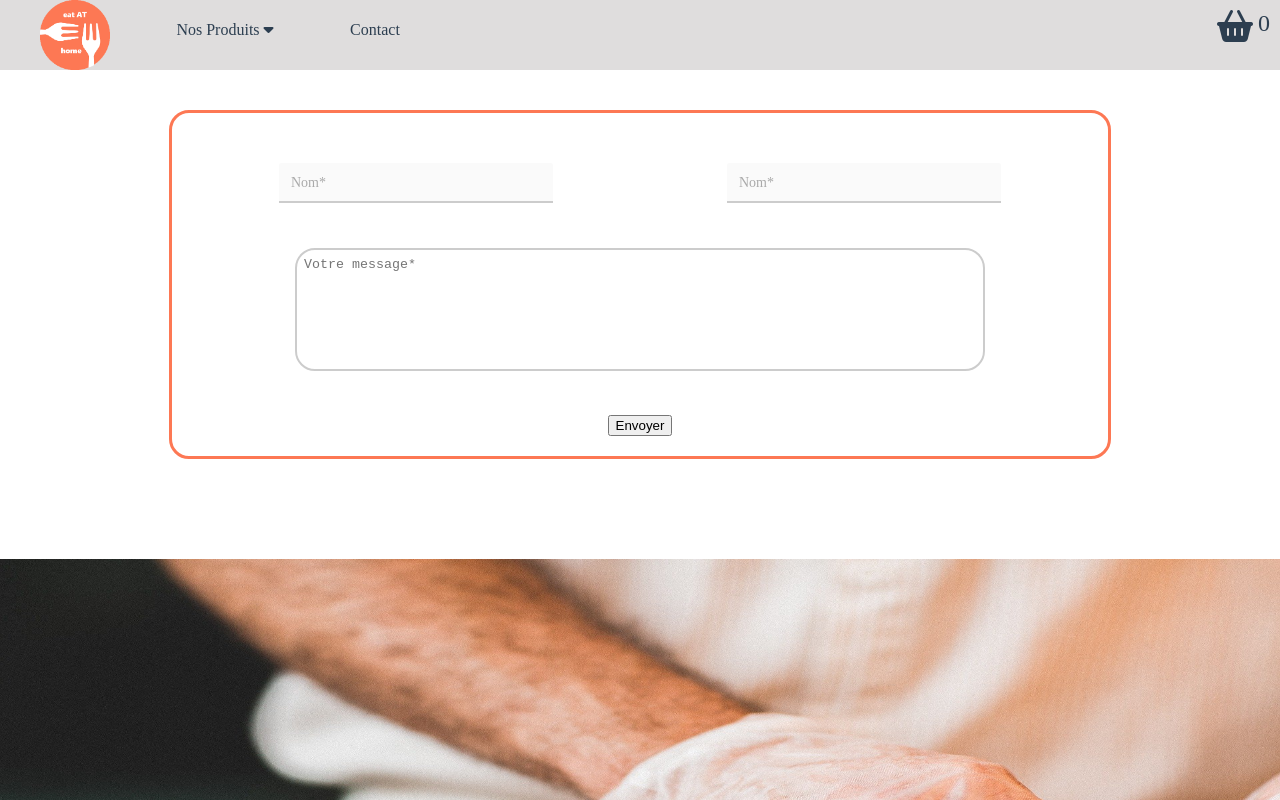
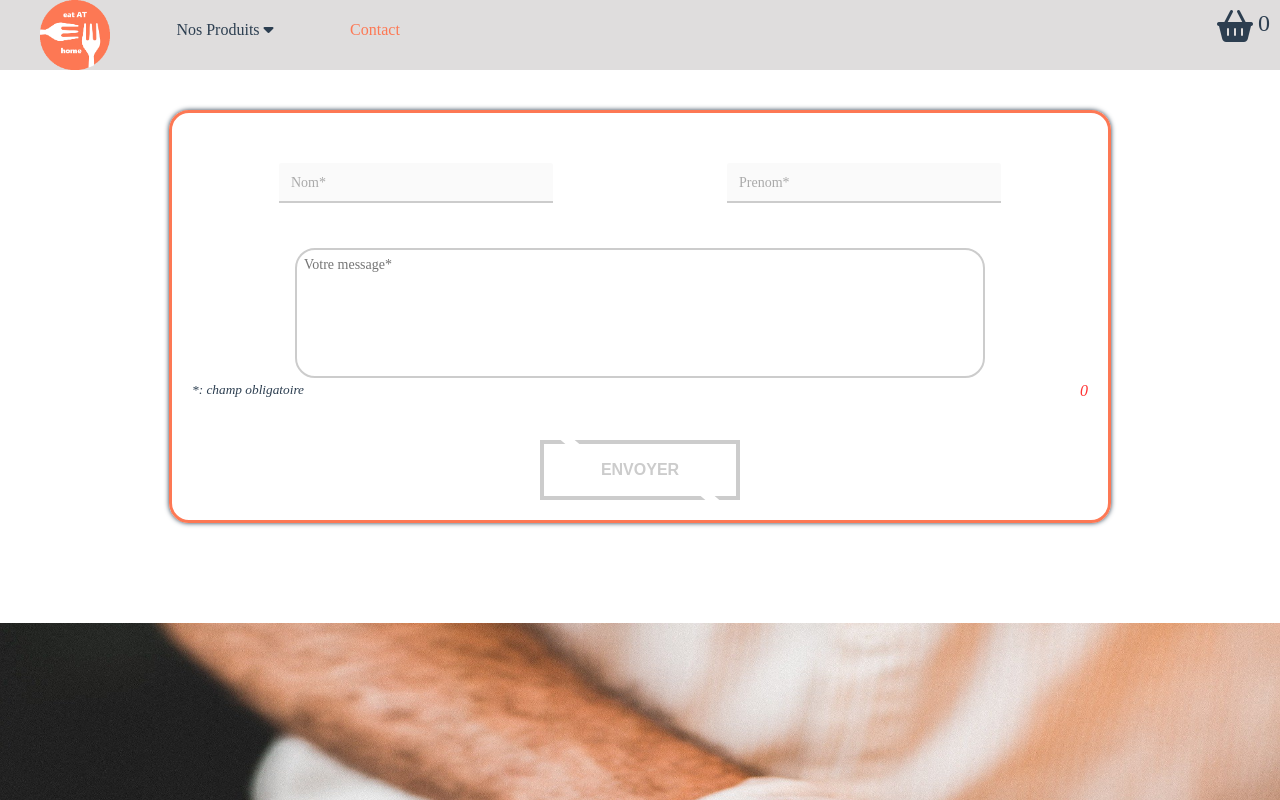
Before and after one commit to Tinquen59/eatAtHome, a Vue app: page /#/contact in a window 1280 px wide. Shown: the top 800 px of the page. Built offline with nearby package versions, Linux system fonts and the light colour scheme.

Commit message:
modif de la navbar / ajout de la verif du formulaire pour Contact

```diff
--- a/src/components/Navbar.vue
+++ b/src/components/Navbar.vue
@@ -71,6 +71,12 @@ header .navbar {
 
     &__menu {
         @include flexRow;
+
+         a {
+            &.router-link-exact-active {
+            color: #fd7854;
+            }
+        }
     }
 
     & ul {
@@ -100,6 +106,7 @@ header .navbar {
     &__menu {
         display: none;
         position: relative;
+        z-index: 1;
     }
 
     &:hover {
--- a/src/views/Contact.vue
+++ b/src/views/Contact.vue
@@ -1,37 +1,45 @@
 <template>
   <div class="container">
-    <form class="form">
-      <!-- <div class="form__field">
-        <input class="form__field--input"
-          type="text"
-          placeholder="Nom*"
-          v-model="nom"
-        />
-        <input class="form__field--input"
-          type="text"
-          placeholder="Prenom*"
-          v-model="prenom"
-        />
-      </div> -->
+    <div class="card__form">
+      <div class="alert alert--success" v-if="errors.length === 0 && displayAlert">
+        Formulaire bien envoyé
+      </div>
+      <div class="alert alert--error" v-if="errors.length">
+        <ul>
+          <li v-for="error in errors" :key="error.id">
+            <i class="fas fa-rocket"></i> {{ error }}
+          </li>
+        </ul>
+      </div>
+
+      <form class="form" @submit.prevent="submitForm">
         <div class="form__field">
           <label class="custom__field">
-          <input type="text" required/>
+            <input type="text" v-model="nom" required/>
             <span class="placeholder">Nom*</span>
           </label>
           <label class="custom__field">
-          <input type="text" required/>
-          <span class="placeholder">Nom*</span>
+            <input type="text" v-model="prenom" required/>
+            <span class="placeholder">Prenom*</span>
           </label>
         </div>
 
         <div class="form__message">
-        <textarea name="" id="" rows="7" placeholder="Votre message*" required></textarea>
+          <textarea name="" rows="7" placeholder="Votre message*" v-model="message" required></textarea>
+        </div>
+
+        <div class="form__information">
+          <small>*: champ obligatoire</small>
+          <span :class="changeColor">
+            {{ message.trim().length }}
+          </span>
         </div>
 
         <div class="submit__form">
           <button type="submit" class="submit--btn">Envoyer</button>
         </div>
       </form>
+    </div>
   </div>
 </template>
 
@@ -41,16 +49,53 @@ export default {
   data() {
     return {
       nom: '',
-      prenom: ''
+      prenom: '',
+      message: '',
+      errors: [],
+      displayAlert: false
+    }
+  },
+  computed: {
+    changeColor() {
+      return {
+        'invalid-message': this.message.trim().length < 15,
+        'valid-message': this.message.trim().length >= 15
+      }
+    }
+  },
+  methods: {
+    submitForm() {
+      const trimNom = this.nom.trim()
+      const trimPrenom = this.prenom.trim()
+      const trimMessage = this.message.trim()
+
+      const regex = /^[a-zA-Z ]+$/
+
+      this.errors = []
+
+      if ( trimNom.length === 0 || trimPrenom.length === 0 || trimMessage.length === 0 ) {
+        this.errors.push('Veuillez remplir tous les champs obligatoires')
+      } else {
+        if ( !regex.test(trimNom) ) {
+          this.errors.push('Le nom n\'est pas valide')
+        }
+        if ( !regex.test(trimPrenom) ) {
+          this.errors.push('Le prenom n\'est pas valide')
+        }
+        if ( trimMessage.length < 15 ) {
+          this.errors.push('Le message doit contenir 15 caractères')
+        }
+      }
+
+      this.errors.length === 0 ? this.displayAlert = true : this.displayAlert = false
     }
   }
 }
 </script>
 
 <style lang="scss">
-$color-bgc: #dfdddd;
-// $color-bgc: #83b860;
-$color-secondary: #2c3e50;
+$color-success: #4BB543;
+$color-error: #ff3333;
 
 .container {
   display: flex;
@@ -58,11 +103,32 @@ $color-secondary: #2c3e50;
   margin-top: 40px;
 }
 
-.form {
+.card__form {
   padding: 20px;
   width: 70%;
   border: 3px solid #fd7854;
+  box-shadow: 0 0 5px #2c3e50;
   border-radius: 20px;
+}
+
+.alert {
+  padding: 10px 20px;
+  border-radius: 5px;
+  color: #fff;
+
+  &--success {
+    background-color: $color-success;
+  }
+  &--error {
+    background-color: $color-error;
+
+    & .fa-rocket {
+      rotate: 45deg;
+    }
+  }
+}
+
+.form {
 
   &__field {
     margin-top: 10px;
@@ -76,9 +142,10 @@ $color-secondary: #2c3e50;
     & textarea {
       resize: none;
       border-radius: 20px;
-      border: 2px solid #cccccc;
+      border: 2px solid #ccc;
       padding: 7px;
       width: 75%;
+      font: 14px cursive;
 
       &:required,&:invalid { box-shadow:none; }
 
@@ -87,9 +154,21 @@ $color-secondary: #2c3e50;
       }
     }
   }
+
+  &__information {
+    display: flex;
+    justify-content: space-between;
+      font-style: italic;
+    & span {
+      &.valid-message {
+        color: $color-success;
       }
-
-
+      &.invalid-message {
+        color: $color-error;
+      }
+    }
+  }
+}
 
 // style input
 
@@ -150,11 +229,58 @@ $color-secondary: #2c3e50;
 
 //
 
+// style button
 
 .submit {
   &__form {
     margin-top: 40px;
     text-align: center;
   }
+
+  &--btn {
+    width: 200px;
+    height: 60px;
+    background: none;
+    border: 4px solid;
+    color: #ccc;
+    font-weight: 700;
+    text-transform: uppercase;
+    cursor: pointer;
+    font-size: 16px;
+    position: relative;
+
+    &::before, &::after {
+      content: "";
+      position: absolute;
+      width: 14px;
+      height: 4px;
+      background: #fff;
+      transform: skewX(50deg);
+      transition: .4s linear;
     }
+
+    &::before {
+      top: -4px;
+      left: 10%;
+    }
+
+    &::after {
+      bottom: -4px;
+      right: 10%;
+    }
+
+    &:hover {
+      color: #222;
+
+      &::before {
+        left: 80%;
+      }
+      &::after {
+        right: 80%;
+      }
+    }
+  }
+}
+
+//
 </style>
```
Lines whose indentation alone changed are shown as unchanged.
